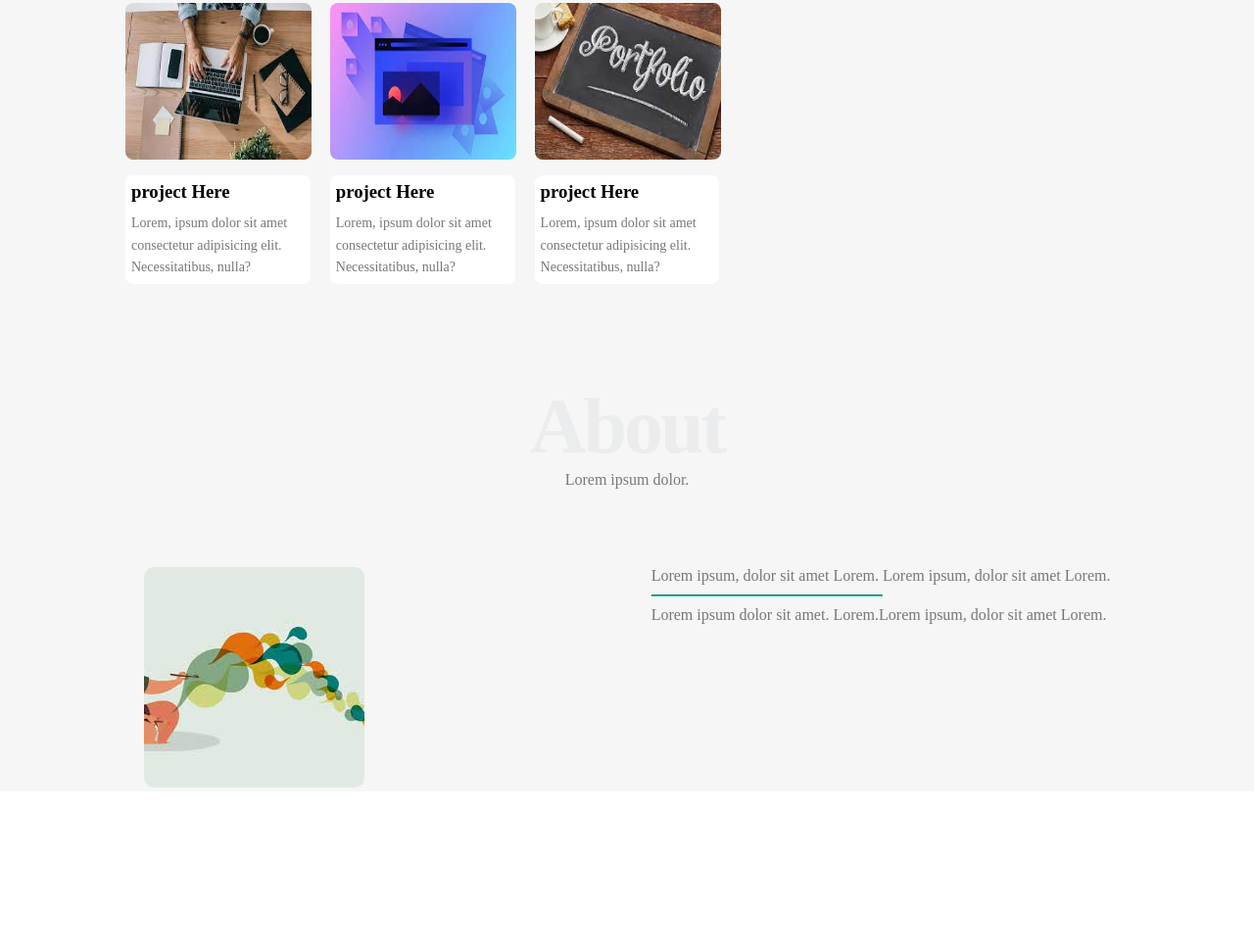
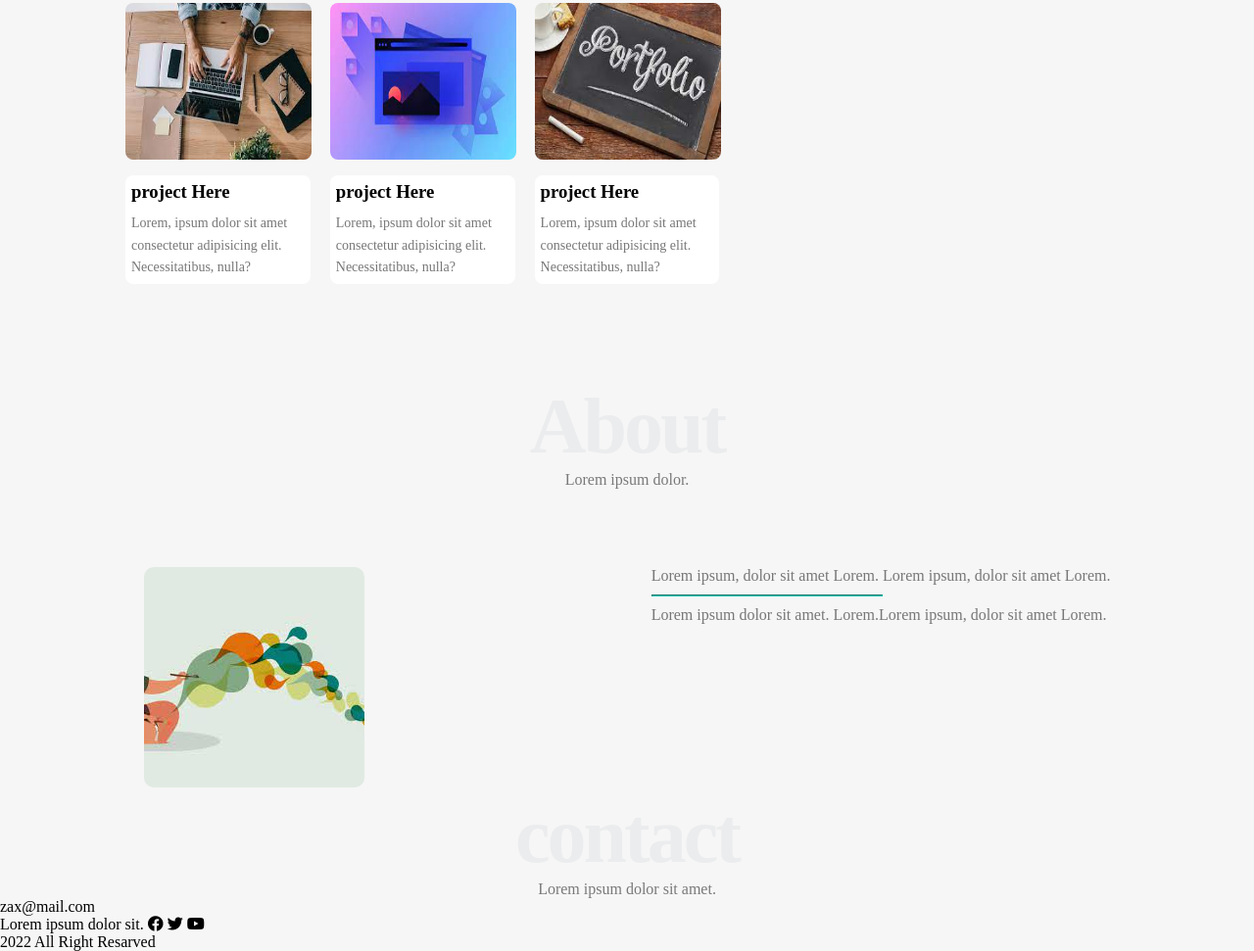
Before and after one commit to moamedashraf6/ds, a plain HTML site: page index.html in a window 1280 px wide. Shown: the part 1753-2724 px from the top of the page at 98% size. Before the commit the page ends 2561 px from the top, so only its background shows below. Drawn offline with Linux system fonts and the light colour scheme.

Commit message:
Update index.html

```diff
--- a/index.html
+++ b/index.html
@@ -176,7 +176,21 @@
                        </div>
                        </div>
                        </div>
-
+                 <div class="contact">
+                           <h3 class="special-heading">contact</h3>
+                           <p>Lorem ipsum dolor sit amet.</p>
+                           <p class="mail">zax@mail.com</p>
+                           <p>Lorem ipsum dolor sit.
+                               <span>
+                            <i class="fab fa-facebook"></i>
+                            <i class="fab fa-twitter"></i>
+                            <i class="fab fa-youtube"></i>
+                        </span>
+                           </p>
+                       </div>
+                 <footer>
+                     <p>2022 All Right Resarved</p>
+                 </footer>
     </div>
 
 
```
